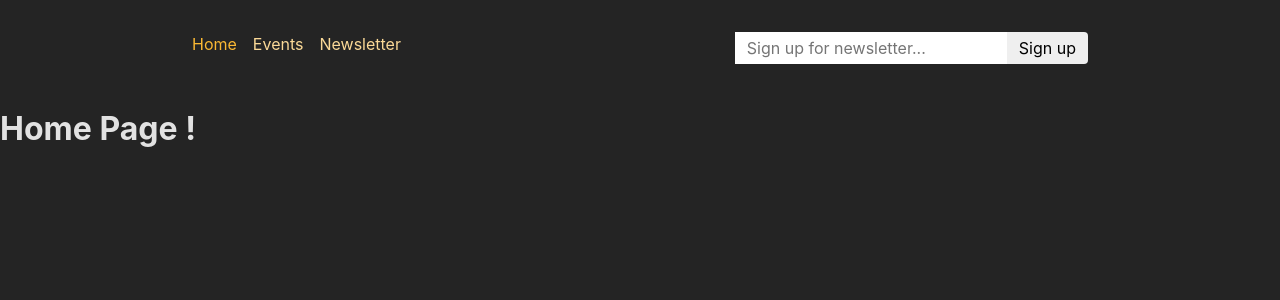
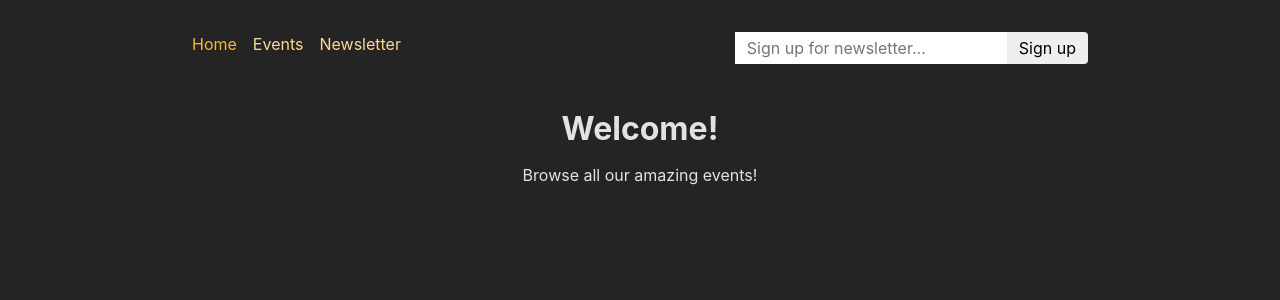
Before and after one commit to almirkopic/React--, a React (Create React App) app in the folder Module 6 Routing practice/frontend/: page / in a window 1280 px wide. Shown: the top 300 px of the page. Built offline with nearby package versions, Linux system fonts and the light colour scheme.

Commit message:
Update HomePage.js

```diff
--- a/Module 6 Routing practice/frontend/src/pages/HomePage.js
+++ b/Module 6 Routing practice/frontend/src/pages/HomePage.js
@@ -1,7 +1,12 @@
 import React from "react";
+import PageContent from "../components/PageContent";
 
 function HomePage() {
-  return <h1>Home Page !</h1>;
+  return (
+    <PageContent title="Welcome!">
+      <p> Browse all our amazing events!</p>
+    </PageContent>
+  );
 }
 
 export default HomePage;
```
